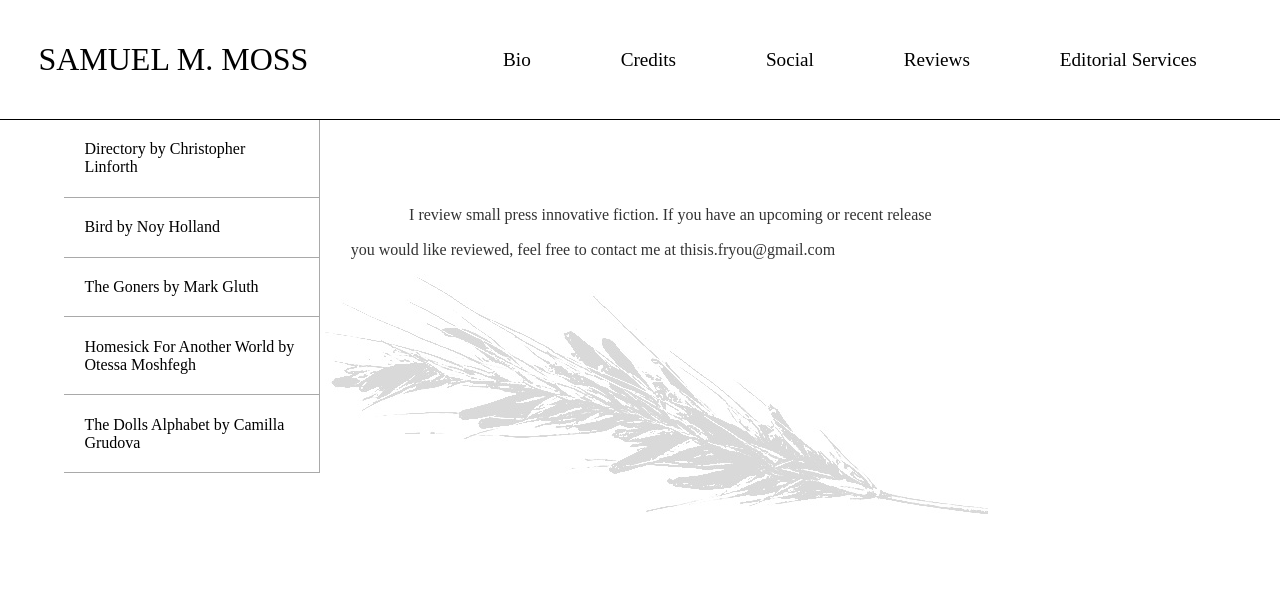
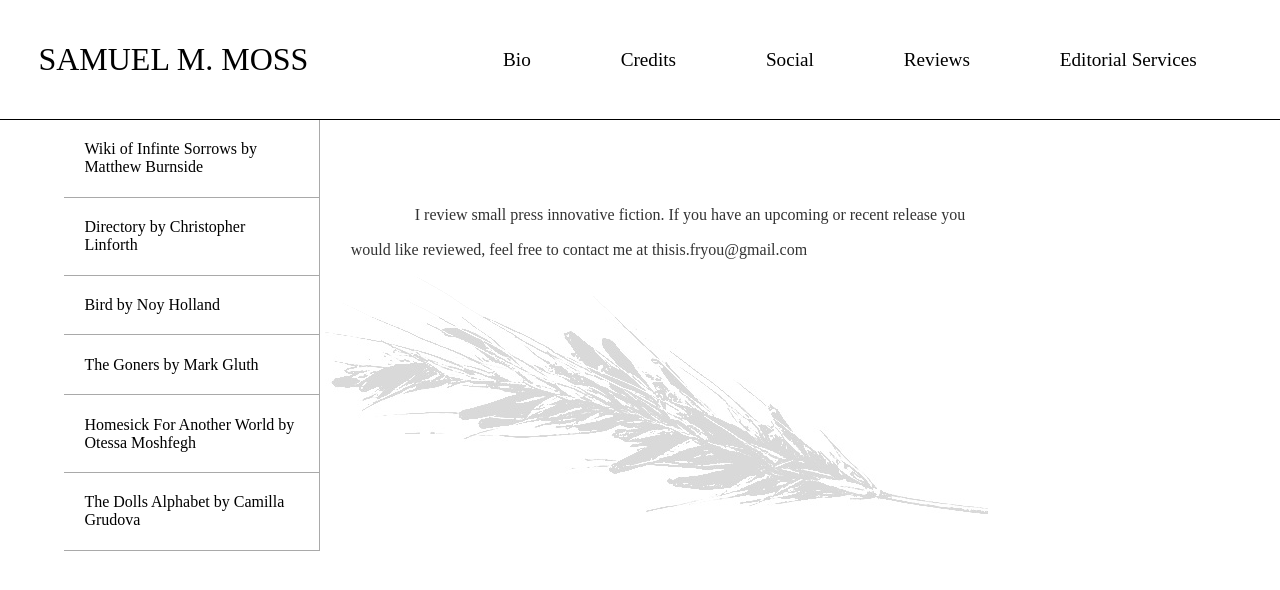
Before and after one commit to perfidiousscript/home_page, a Next.js app: page /reviews in a window 1280 px wide. Shown: the top 590 px of the page. Built offline with nearby package versions, Linux system fonts and the light colour scheme.

Commit message:
adds link to wiki of infinte sorrow review, adds min height and width to review box

```diff
--- a/public/reviews.js
+++ b/public/reviews.js
@@ -3,6 +3,17 @@ export const reviews = {
     title: null,
     body: [
       "I review small press innovative fiction. If you have an upcoming or recent release you would like reviewed, feel free to contact me at thisis.fryou@gmail.com",
+    ],
+  },
+  wiki_of_infinte_sorrows: {
+    title: "Wiki of Infinte Sorrows",
+    author: "Matthew Burnside",
+    body: [
+      [
+        <a href="https://entropymag.org/wiki-of-infinite-sorrows/">
+          Review at Entropy Mag!
+        </a>,
+      ],
     ],
   },
   directory: {
--- a/styles/Reviews.module.css
+++ b/styles/Reviews.module.css
@@ -35,6 +35,11 @@
   opacity: 0.8;
 }
 
+.reviewBody div {
+  min-width: 50vw;
+  min-height: 15vh;
+}
+
 .leftBarEntry {
   font-family: Fraunces;
   padding: 8%;
```
